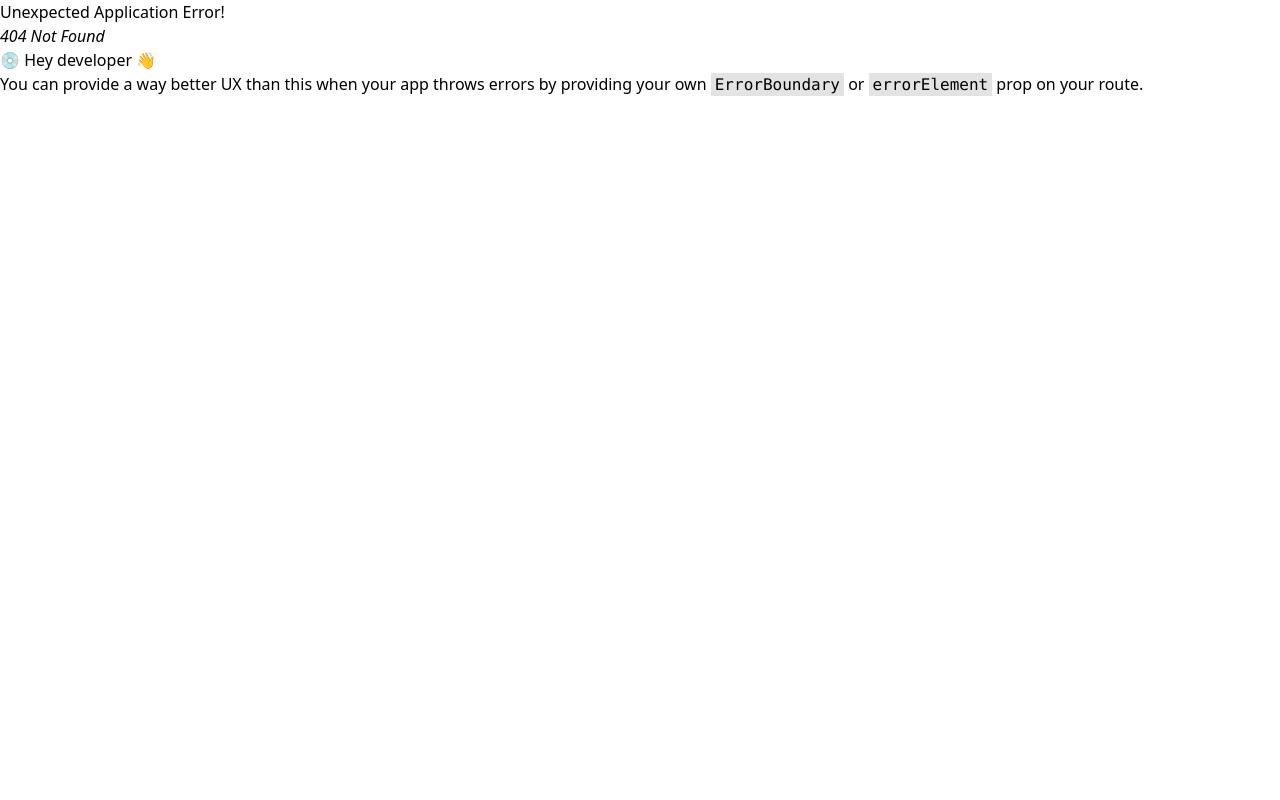
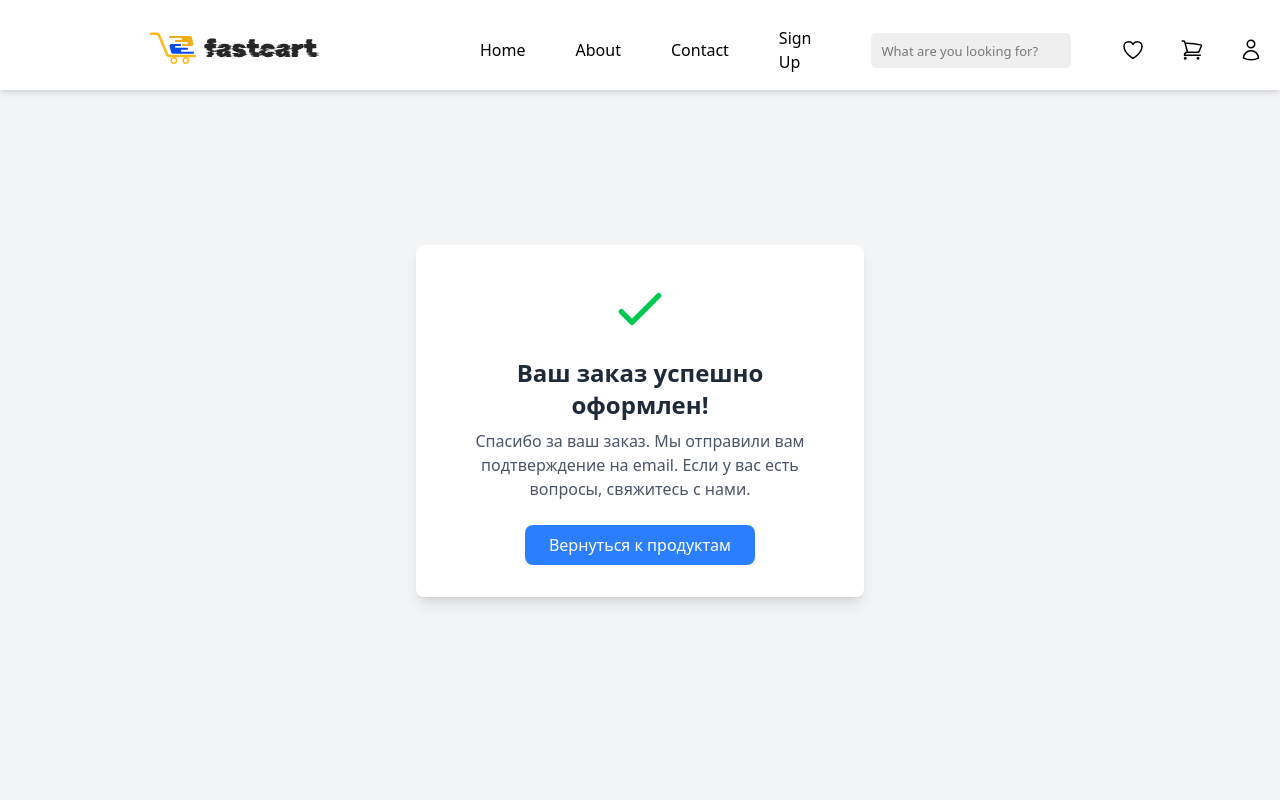
Before and after one commit to Mustafo-hacker/Internet-Magazine, a React (Vite) app: page /succes in a window 1280 px wide. Before the commit this address had no page. Shown: the top 800 px of the page. Built offline with nearby package versions, Linux system fonts and the light colour scheme.

Commit message:
fixing new bugs 4

```diff
--- a/src/App.jsx
+++ b/src/App.jsx
@@ -12,6 +12,7 @@ import Allproduct from './pages/allProduct/Allproduct'
 import Info from './pages/infoPage/Info'
 import Profile from './pages/profile/Profile'
 import Oplata from './pages/oplata/Oplata'
+import Succes from './pages/succes/Succes'
 
 const App = () => {
   const router = createBrowserRouter([
@@ -62,6 +63,10 @@ const App = () => {
         {
           path:"/oplata",
           element:<Oplata/>
+        },
+        {
+          path: "/succes",
+          element: <Succes/>
         }
       ]
     }
--- a/src/components/home/section-2/Sect2.jsx
+++ b/src/components/home/section-2/Sect2.jsx
@@ -109,7 +109,7 @@ const Sect2 = () => {
         </div>
       )}
 
-      <div className="flex">
+      <div className="flex mt-[80px]">
         <p className="bg-[#DB4444] ml-[140px] w-[25px] h-[45px] rounded-[4px] mt-[40px] max-[638px]:ml-[20px]"></p>
         <h1 className="text-[#DB4444] font-[600] pt-[50px] pl-[15px] max-[638px]:pt-[50px] max-[638px]:pl-[10px]">
           Today's
--- a/src/index.css
+++ b/src/index.css
@@ -1 +1,14 @@
 @import "tailwindcss";
+
+@keyframes fadeIn {
+    0% {
+        opacity: 0;
+    }
+    100% {
+        opacity: 1;
+    }
+}
+
+.animate-fadeIn {
+    animation: fadeIn 1s forwards;
+}
--- a/src/layout/Layout.jsx
+++ b/src/layout/Layout.jsx
@@ -1,66 +1,135 @@
-import React, { useState } from 'react';
-import { Link, Outlet, useLocation } from 'react-router-dom';
-import Footer from '../pages/footer/Footer';
-import logo from '../assets/logo.svg';
+"use client"
+
+import { useState } from "react"
+import { Link, Outlet, useLocation } from "react-router-dom"
+import Footer from "../pages/footer/Footer"
+import logo from "../assets/logo.svg"
 
 const Layout = () => {
-    const [isModalOpen, setModalOpen] = useState(false);
-
-    const location = useLocation();
-
+  const [isModalOpen, setModalOpen] = useState(false)
+  const location = useLocation()
 
   const toggleModal = () => {
-        setModalOpen(!isModalOpen);
-    };
+    setModalOpen(!isModalOpen)
+  }
 
   return (
     <div>
       <nav>
-                <header className='fixed top-0 left-0 w-full bg-white shadow-md z-50 flex pl-[130px] py-4'>
-                    <Link to="/home">
-                        <img className='cursor-pointer max-[638px]:ml-[-120px]' src={logo} alt="" />
+        <header className="fixed top-0 left-0 w-full bg-white shadow-md z-50 flex items-center py-4 px-4 md:px-[150px]">
+          <Link to="/home" className="flex-shrink-0">
+            <img className="cursor-pointer w-auto h-8 md:h-auto" src={logo || "/placeholder.svg"} alt="Logo" />
           </Link>
-                    <div className='pt-[10px]'>
-                        <Link className={`pl-[140px] max-[638px]:hidden hover:text-[red] ${location.pathname === "/home" ? "underline text-[red]" : "text-black"}`} to="/home">Home</Link>
-                        <Link className={`pl-[40px] max-[638px]:hidden hover:text-[red] ${location.pathname === "/about" ? "underline text-[red]" : "text-black"}`} to="/about">About</Link>
-                        <Link className={`pl-[40px] max-[638px]:hidden hover:text-[red] ${location.pathname === "/contact" ? "underline text-[red]" : "text-black"}`} to="/contact">Contact</Link>
-                        <Link className={`pl-[40px] max-[638px]:hidden hover:text-[red] ${location.pathname === "/" ? "underline text-[red]" : "text-black"}`} to="/">Sign Up</Link>
-                        <input className='bg-[#80808021] ml-[160px] rounded-[5px] w-[200px] h-[35px] pl-[10px] placeholder:text-[13px]  max-[638px]:hidden' placeholder='What are you looking for?' type="text" />
+
+          <div className="hidden md:flex items-center pt-[10px]">
+            <Link
+              className={`pl-[160px] hover:text-[red] ${location.pathname === "/home" ? "underline text-[red]" : "text-black"}`}
+              to="/home"
+            >
+              Home
+            </Link>
+            <Link
+              className={`pl-[50px] hover:text-[red] ${location.pathname === "/about" ? "underline text-[red]" : "text-black"}`}
+              to="/about"
+            >
+              About
+            </Link>
+            <Link
+              className={`pl-[50px] hover:text-[red] ${location.pathname === "/contact" ? "underline text-[red]" : "text-black"}`}
+              to="/contact"
+            >
+              Contact
+            </Link>
+            <Link
+              className={`pl-[50px] hover:text-[red] ${location.pathname === "/" ? "underline text-[red]" : "text-black"}`}
+              to="/"
+            >
+              Sign Up
+            </Link>
+            <input
+              className="bg-[#80808021] ml-[60px] rounded-[5px] w-[200px] h-[35px] pl-[10px] placeholder:text-[13px]"
+              placeholder="What are you looking for?"
+              type="text"
+            />
+
             <Link to="/wishlist">
-                            <button className='pl-[40px] max-[638px]:hidden'>
-                                <svg xmlns="http://www.w3.org/2000/svg" fill="none" viewBox="0 0 24 24" stroke-width="1.5" stroke="currentColor" className="size-6 mb-[-6px] cursor-pointer">
-                                    <path stroke-linecap="round" stroke-linejoin="round" d="M21 8.25c0-2.485-2.099-4.5-4.688-4.5-1.935 0-3.597 1.126-4.312 2.733-.715-1.607-2.377-2.733-4.313-2.733C5.1 3.75 3 5.765 3 8.25c0 7.22 9 12 9 12s9-4.78 9-12Z" />
+              <button className="pl-[50px]">
+                <svg
+                  xmlns="http://www.w3.org/2000/svg"
+                  fill="none"
+                  viewBox="0 0 24 24"
+                  strokeWidth="1.5"
+                  stroke="currentColor"
+                  className="size-6 mb-[-6px] cursor-pointer"
+                >
+                  <path
+                    strokeLinecap="round"
+                    strokeLinejoin="round"
+                    d="M21 8.25c0-2.485-2.099-4.5-4.688-4.5-1.935 0-3.597 1.126-4.312 2.733-.715-1.607-2.377-2.733-4.313-2.733C5.1 3.75 3 5.765 3 8.25c0 7.22 9 12 9 12s9-4.78 9-12Z"
+                  />
                 </svg>
               </button>
             </Link>
+
             <Link to="/cart">
-                            <button className='pl-[30px] max-[638px]:hidden'>
-                                <svg xmlns="http://www.w3.org/2000/svg" fill="none" viewBox="0 0 24 24" stroke-width="1.5" stroke="currentColor" className="size-6 mb-[-6px] cursor-pointer">
-                                    <path stroke-linecap="round" stroke-linejoin="round" d="M2.25 3h1.386c.51 0 .955.343 1.087.835l.383 1.437M7.5 14.25a3 3 0 0 0-3 3h15.75m-12.75-3h11.218c1.121-2.3 2.1-4.684 2.924-7.138a60.114 60.114 0 0 0-16.536-1.84M7.5 14.25 5.106 5.272M6 20.25a.75.75 0 1 1-1.5 0 .75.75 0 0 1 1.5 0Zm12.75 0a.75.75 0 1 1-1.5 0 .75.75 0 0 1 1.5 0Z" />
+              <button className="pl-[35px]">
+                <svg
+                  xmlns="http://www.w3.org/2000/svg"
+                  fill="none"
+                  viewBox="0 0 24 24"
+                  strokeWidth="1.5"
+                  stroke="currentColor"
+                  className="size-6 mb-[-6px] cursor-pointer"
+                >
+                  <path
+                    strokeLinecap="round"
+                    strokeLinejoin="round"
+                    d="M2.25 3h1.386c.51 0 .955.343 1.087.835l.383 1.437M7.5 14.25a3 3 0 0 0-3 3h15.75m-12.75-3h11.218c1.121-2.3 2.1-4.684 2.924-7.138a60.114 60.114 0 0 0-16.536-1.84M7.5 14.25 5.106 5.272M6 20.25a.75.75 0 1 1-1.5 0 .75.75 0 0 1 1.5 0Zm12.75 0a.75.75 0 1 1-1.5 0 .75.75 0 0 1 1.5 0Z"
+                  />
                 </svg>
               </button>
             </Link>
+
             <Link to="/profile">
-                            <button className='pl-[30px] max-[638px]:hidden'>
-                                <svg xmlns="http://www.w3.org/2000/svg" fill="none" viewBox="0 0 24 24" stroke-width="1.5" stroke="currentColor" class="size-6 mb-[-6px] cursor-pointer">
-                                    <path stroke-linecap="round" stroke-linejoin="round" d="M15.75 6a3.75 3.75 0 1 1-7.5 0 3.75 3.75 0 0 1 7.5 0ZM4.501 20.118a7.5 7.5 0 0 1 14.998 0A17.933 17.933 0 0 1 12 21.75c-2.676 0-5.216-.584-7.499-1.632Z" />
+              <button className="pl-[35px]">
+                <svg
+                  xmlns="http://www.w3.org/2000/svg"
+                  fill="none"
+                  viewBox="0 0 24 24"
+                  strokeWidth="1.5"
+                  stroke="currentColor"
+                  className="size-6 mb-[-6px] cursor-pointer"
+                >
+                  <path
+                    strokeLinecap="round"
+                    strokeLinejoin="round"
+                    d="M15.75 6a3.75 3.75 0 1 1-7.5 0 3.75 3.75 0 0 1 7.5 0ZM4.501 20.118a7.5 7.5 0 0 1 14.998 0A17.933 17.933 0 0 1 12 21.75c-2.676 0-5.216-.584-7.499-1.632Z"
+                  />
                 </svg>
               </button>
             </Link>
           </div>
-                    <button
-                        className="max-[638px]:block hidden ml-43 mt-2"
-                        onClick={toggleModal}
+
+          <button className="md:hidden block" onClick={toggleModal}>
+            <svg
+              xmlns="http://www.w3.org/2000/svg"
+              fill="none"
+              viewBox="0 0 24 24"
+              strokeWidth="1.5"
+              stroke="currentColor"
+              className="w-6 h-6"
             >
-                        <svg xmlns="http://www.w3.org/2000/svg" fill="none" viewBox="0 0 24 24" stroke-width="1.5" stroke="currentColor" className="w-6 h-6">
-                            <path stroke-linecap="round" stroke-linejoin="round" d="M3 5h18M3 12h18M3 19h18" />
+              <path strokeLinecap="round" strokeLinejoin="round" d="M3 5h18M3 12h18M3 19h18" />
             </svg>
           </button>
         </header>
-                <p className='bg-[#8080807b] w-[100%] h-[1px] mt-[20px]'></p>
+
+        <p className="bg-[#8080807b] w-[100%] h-[1px] mt-[20px]"></p>
+
         <main>
           <Outlet />
         </main>
+
         <footer>
           <Footer />
         </footer>
@@ -71,37 +140,99 @@ const Layout = () => {
             onClick={toggleModal}
           >
             <div className="bg-white w-[280px] h-full rounded-r-lg p-6 relative shadow-lg">
-                            <button
-                                className="absolute top-4 right-4 text-2xl text-gray-500"
-                                onClick={toggleModal}
-                            >
+              <button className="absolute top-4 right-4 text-2xl text-gray-500" onClick={toggleModal}>
                 &times;
               </button>
               <h2 className="text-2xl font-semibold text-gray-800 mb-6">Меню</h2>
               <ul className="space-y-6">
-                                <li><Link to="/home" onClick={toggleModal} className="block text-lg text-black-700 hover:text-blue-600 transition duration-300">Home</Link></li>
-                                <li><Link to="/about" onClick={toggleModal} className="block text-lg text-black-700 hover:text-blue-600 transition duration-300">About</Link></li>
-                                <li><Link to="/contact" onClick={toggleModal} className="block text-lg text-black-700 hover:text-blue-600 transition duration-300">Contact</Link></li>
-                                <li><Link to="/" onClick={toggleModal} className="block text-lg text-black-700 hover:text-blue-600 transition duration-300">Sign Up</Link></li>
-                                <div>
+                <li>
+                  <Link
+                    to="/home"
+                    onClick={toggleModal}
+                    className="block text-lg text-black-700 hover:text-blue-600 transition duration-300"
+                  >
+                    Home
+                  </Link>
+                </li>
+                <li>
+                  <Link
+                    to="/about"
+                    onClick={toggleModal}
+                    className="block text-lg text-black-700 hover:text-blue-600 transition duration-300"
+                  >
+                    About
+                  </Link>
+                </li>
+                <li>
+                  <Link
+                    to="/contact"
+                    onClick={toggleModal}
+                    className="block text-lg text-black-700 hover:text-blue-600 transition duration-300"
+                  >
+                    Contact
+                  </Link>
+                </li>
+                <li>
+                  <Link
+                    to="/"
+                    onClick={toggleModal}
+                    className="block text-lg text-black-700 hover:text-blue-600 transition duration-300"
+                  >
+                    Sign Up
+                  </Link>
+                </li>
+                <div className="flex mt-4">
                   <Link to="/wishlist">
-                                        <button className='max-[638px]:ml-[-40px] pl-[40px]'>
-                                            <svg xmlns="http://www.w3.org/2000/svg" fill="none" viewBox="0 0 24 24" stroke-width="1.5" stroke="currentColor" className="size-6 mb-[-6px] cursor-pointer">
-                                                <path stroke-linecap="round" stroke-linejoin="round" d="M21 8.25c0-2.485-2.099-4.5-4.688-4.5-1.935 0-3.597 1.126-4.312 2.733-.715-1.607-2.377-2.733-4.313-2.733C5.1 3.75 3 5.765 3 8.25c0 7.22 9 12 9 12s9-4.78 9-12Z" />
+                    <button className="mr-4">
+                      <svg
+                        xmlns="http://www.w3.org/2000/svg"
+                        fill="none"
+                        viewBox="0 0 24 24"
+                        strokeWidth="1.5"
+                        stroke="currentColor"
+                        className="size-6 cursor-pointer"
+                      >
+                        <path
+                          strokeLinecap="round"
+                          strokeLinejoin="round"
+                          d="M21 8.25c0-2.485-2.099-4.5-4.688-4.5-1.935 0-3.597 1.126-4.312 2.733-.715-1.607-2.377-2.733-4.313-2.733C5.1 3.75 3 5.765 3 8.25c0 7.22 9 12 9 12s9-4.78 9-12Z"
+                        />
                       </svg>
                     </button>
                   </Link>
                   <Link to="/cart">
-                                        <button className='pl-[30px] max-[638px]:ml-[5px] max-[638px]:mt-7'>
-                                            <svg xmlns="http://www.w3.org/2000/svg" fill="none" viewBox="0 0 24 24" stroke-width="1.5" stroke="currentColor" className="size-6 mb-[-6px] cursor-pointer">
-                                                <path stroke-linecap="round" stroke-linejoin="round" d="M2.25 3h1.386c.51 0 .955.343 1.087.835l.383 1.437M7.5 14.25a3 3 0 0 0-3 3h15.75m-12.75-3h11.218c1.121-2.3 2.1-4.684 2.924-7.138a60.114 60.114 0 0 0-16.536-1.84M7.5 14.25 5.106 5.272M6 20.25a.75.75 0 1 1-1.5 0 .75.75 0 0 1 1.5 0Zm12.75 0a.75.75 0 1 1-1.5 0 .75.75 0 0 1 1.5 0Z" />
+                    <button className="mr-4">
+                      <svg
+                        xmlns="http://www.w3.org/2000/svg"
+                        fill="none"
+                        viewBox="0 0 24 24"
+                        strokeWidth="1.5"
+                        stroke="currentColor"
+                        className="size-6 cursor-pointer"
+                      >
+                        <path
+                          strokeLinecap="round"
+                          strokeLinejoin="round"
+                          d="M2.25 3h1.386c.51 0 .955.343 1.087.835l.383 1.437M7.5 14.25a3 3 0 0 0-3 3h15.75m-12.75-3h11.218c1.121-2.3 2.1-4.684 2.924-7.138a60.114 60.114 0 0 0-16.536-1.84M7.5 14.25 5.106 5.272M6 20.25a.75.75 0 1 1-1.5 0 .75.75 0 0 1 1.5 0Zm12.75 0a.75.75 0 1 1-1.5 0 .75.75 0 0 1 1.5 0Z"
+                        />
                       </svg>
                     </button>
                   </Link>
                   <Link to="/profile">
-                                        <button className='pl-[30px] max-[638px]:ml-[5px] max-[638px]:mt-7'>
-                                            <svg xmlns="http://www.w3.org/2000/svg" fill="none" viewBox="0 0 24 24" stroke-width="1.5" stroke="currentColor" class="size-6 mb-[-6px] cursor-pointer">
-                                                <path stroke-linecap="round" stroke-linejoin="round" d="M15.75 6a3.75 3.75 0 1 1-7.5 0 3.75 3.75 0 0 1 7.5 0ZM4.501 20.118a7.5 7.5 0 0 1 14.998 0A17.933 17.933 0 0 1 12 21.75c-2.676 0-5.216-.584-7.499-1.632Z" />
+                    <button>
+                      <svg
+                        xmlns="http://www.w3.org/2000/svg"
+                        fill="none"
+                        viewBox="0 0 24 24"
+                        strokeWidth="1.5"
+                        stroke="currentColor"
+                        className="size-6 cursor-pointer"
+                      >
+                        <path
+                          strokeLinecap="round"
+                          strokeLinejoin="round"
+                          d="M15.75 6a3.75 3.75 0 1 1-7.5 0 3.75 3.75 0 0 1 7.5 0ZM4.501 20.118a7.5 7.5 0 0 1 14.998 0A17.933 17.933 0 0 1 12 21.75c-2.676 0-5.216-.584-7.499-1.632Z"
+                        />
                       </svg>
                     </button>
                   </Link>
@@ -112,7 +243,7 @@ const Layout = () => {
         ) : null}
       </nav>
     </div>
-    );
-};
+  )
+}
 
-export default Layout;
+export default Layout
--- a/src/pages/infoPage/Info.jsx
+++ b/src/pages/infoPage/Info.jsx
@@ -150,7 +150,7 @@ const Info = () => {
             <img
               src={selectedImage}
               alt={product.productName || "Product"}
-              className="w-[300px] h-[300px] ml-3 bg-[#8080802b] mt-2 object-contain"
+              className="w-[400px] h-[400px] ml-3 bg-[#8080802b] mt-2 object-contain"
             />
           ) : (
             <div className="w-[300px] h-[300px] ml-3 bg-[#8080802b] mt-2 flex items-center justify-center">
--- a/src/pages/oplata/Oplata.jsx
+++ b/src/pages/oplata/Oplata.jsx
@@ -1,4 +1,5 @@
 import React from 'react';
+import { Link } from 'react-router-dom';
 
 const Oplata = () => {
   return (
@@ -49,8 +50,9 @@ const Oplata = () => {
           <input type="text" placeholder="Coupon Code" className="border p-2 rounded-l w-full" />
           <button className="bg-red-500 text-white px-4 py-2 rounded-r hover:bg-red-400 cursor-pointer">Apply</button>
         </div>
-
-        <button className="bg-red-500 text-white px-6 py-3 w-full rounded hover:bg-red-400 cursor-pointer">Place Order</button>
+        <Link to='/succes'>
+          <button className="bg-red-500 text-white px-6 py-3 w-full rounded hover:bg-red-400 cursor-pointer">Place Order</button>
+        </Link>
       </div>
       <div className="bg-white shadow-lg p-6 mt-5 md:mt-[-470px] rounded-lg w-full max-w-md md:max-w-none mx-auto">
         <h2 className="text-2xl font-semibold mb-4">Billing Details</h2>
--- a/src/pages/signup/Signup.jsx
+++ b/src/pages/signup/Signup.jsx
@@ -29,6 +29,7 @@ const Signup = () => {
         try {
             let { data } = await axios.post("https://store-api.softclub.tj/Account/register", user);
             window.location.href = "/login";
+            alert("Your account has been registered")
         } catch (error) {
             setError('This user is already exists.');
             console.log(error);
@@ -37,7 +38,7 @@ const Signup = () => {
 
     return (
         <div className="flex items-center justify-center min-h-screen">
-            <div className="w-[400px] p-6 rounded-lg ">
+            <div className="w-[400px] p-6 rounded-lg mt-[30px]">
                 <h2 className="text-2xl font-[500] tracking-[2px] text-[27px] mb-1">Create an account</h2>
                 <p className="text-sm text-gray-900 mb-6 font-[400]">Enter your details below</p>
                 {error && <p className="text-red-500 text-sm mb-4">{error}</p>}
--- /dev/null
+++ b/src/pages/succes/Succes.jsx
@@ -0,0 +1,50 @@
+import React from 'react';
+import { useNavigate } from 'react-router-dom';
+
+const Success = () => {
+    const navigate = useNavigate();
+
+    const handleBackToProducts = () => {
+        navigate('/home');
+    };
+
+    return (
+        <div className="min-h-screen flex mt-[0px] mb-[-150px] items-center justify-center bg-gray-100">
+            <div className="bg-white p-8 rounded-lg shadow-lg text-center max-w-md w-full">
+                <div className="flex justify-center">
+                    <svg
+                        className="w-16 h-16 text-green-500"
+                        fill="none"
+                        stroke="currentColor"
+                        viewBox="0 0 24 24"
+                        xmlns="http://www.w3.org/2000/svg"
+                    >
+                        <path
+                            strokeLinecap="round"
+                            strokeLinejoin="round"
+                            strokeWidth={2}
+                            d="M5 13l4 4L19 7"
+                        />
+                    </svg>
+                </div>
+
+                <h1 className="text-2xl font-bold mt-4 text-gray-800">
+                    Ваш заказ успешно оформлен!
+                </h1>
+
+                <p className="mt-2 text-gray-600">
+                    Спасибо за ваш заказ. Мы отправили вам подтверждение на email. Если у вас есть вопросы, свяжитесь с нами.
+                </p>
+
+                <button
+                    onClick={handleBackToProducts}
+                    className="mt-6 bg-blue-500 text-white px-6 py-2 rounded-lg hover:bg-blue-600 transition duration-300"
+                >
+                    Вернуться к продуктам
+                </button>
+            </div>
+        </div>
+    );
+};
+
+export default Success;
```
Also changed, not shown: src/components/home/section-1/Sect1.jsx (+40 -31 lines), src/components/home/section-3/Sect3.jsx (+77 -28 lines), store/store.js (+4 -3 lines). Lines whose indentation alone changed are shown as unchanged.
